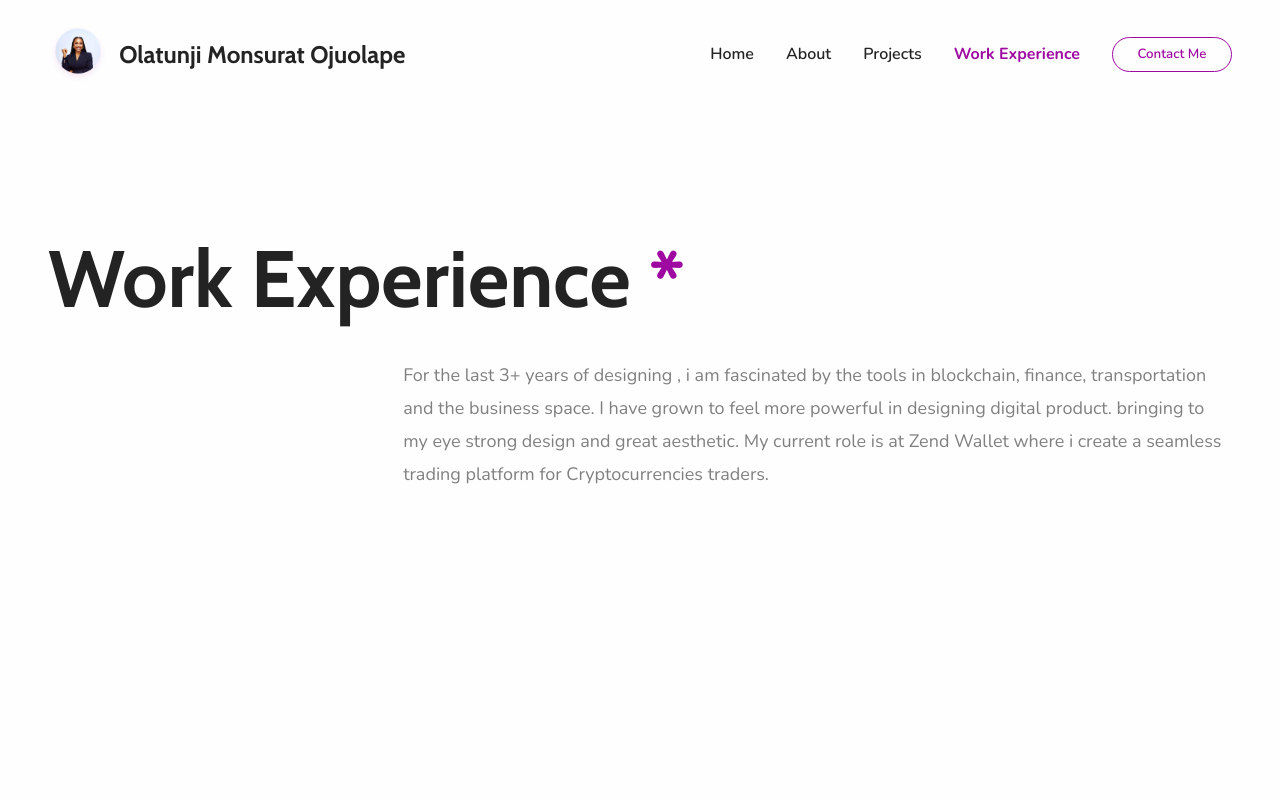
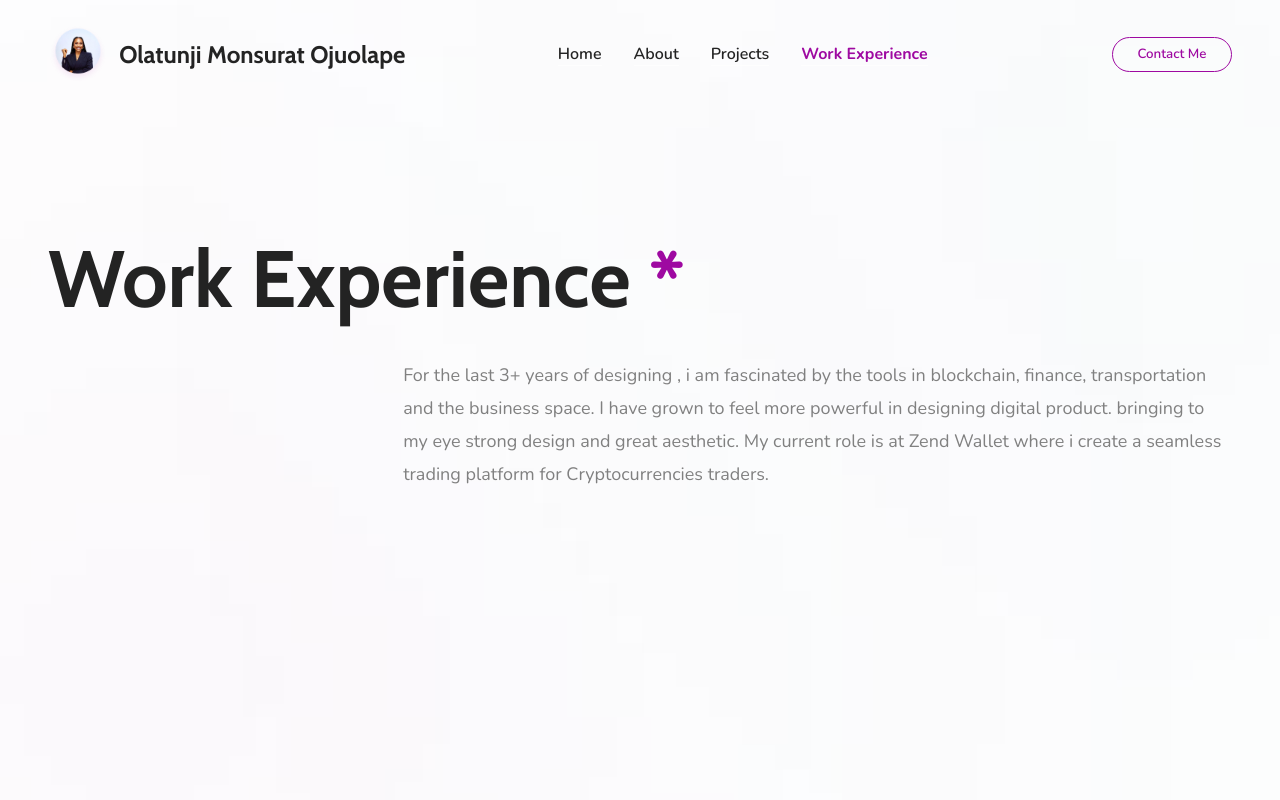
Before and after one commit to AugustBemsen/techbabby, a React (Vite) app: page /works in a window 1280 px wide. Shown: the top 800 px of the page. Built offline with nearby package versions, Linux system fonts and the light colour scheme.

Commit message:
adding bg blur

```diff
--- a/src/components/nav/index.tsx
+++ b/src/components/nav/index.tsx
@@ -20,6 +20,7 @@ const NavBar: FunctionComponent<Props> = ({ noNav }) => {
         </div>
       </Link>
       {!noNav && (
+        <>
           <div className="nav-links">
             <NavLink
               className={({ isActive }) =>
@@ -53,10 +54,11 @@ const NavBar: FunctionComponent<Props> = ({ noNav }) => {
             >
               Work Experience
             </NavLink>
+          </div>
           <button type="button">
             <a href="mailto:ojuolatunji95@gmail.com">Contact Me</a>
           </button>
-        </div>
+        </>
       )}
       <Toggle onClick={() => setIsVisible(true)} className="toggle" />
       <NavBarSlide isVisible={isVisible} setIsVisible={setIsVisible} />
@@ -115,6 +117,7 @@ const NavBarStyled = styled.div`
         }
       }
     }
+  }
 
   button {
     background: none;
@@ -149,14 +152,16 @@ const NavBarStyled = styled.div`
       color: ${({ theme }) => theme.colors.bg};
     }
   }
-  }
 
   .toggle {
     display: none;
   }
 
   @media screen and (max-width: 850px) {
-    .nav-links {
+    /* background: ${({ theme }) => theme.colors.white}; */
+
+    .nav-links,
+    button {
       display: none;
     }
     .toggle {
--- a/src/styles/heroStyles.ts
+++ b/src/styles/heroStyles.ts
@@ -4,6 +4,31 @@ const HeroStyled = styled.div`
   width: 100vw;
   height: 100vh;
   padding: 1.5rem 3rem;
+  position: relative;
+
+  &::before {
+    content: "";
+    background: #8c3aaa;
+    position: absolute;
+    left: 50px;
+    bottom: 30px;
+    width: 180px;
+    height: 180px;
+    z-index: -50;
+    filter: blur(400px);
+  }
+
+  &::after {
+    content: "";
+    background: #006699;
+    position: absolute;
+    right: 50px;
+    top: 120px;
+    width: 150px;
+    height: 150px;
+    z-index: -50;
+    filter: blur(400px);
+  }
 
   .hero-content {
     width: 100%;
@@ -44,6 +69,30 @@ export const AboutHeroStyled = styled.div`
   width: 100vw;
   height: 100vh;
   padding: 1.5rem 3rem;
+
+  &::before {
+    content: "";
+    background: #8c3aaa;
+    position: absolute;
+    left: 50px;
+    bottom: 30px;
+    width: 180px;
+    height: 180px;
+    z-index: -50;
+    filter: blur(400px);
+  }
+
+  &::after {
+    content: "";
+    background: #006699;
+    position: absolute;
+    right: 50px;
+    top: 120px;
+    width: 150px;
+    height: 150px;
+    z-index: -50;
+    filter: blur(400px);
+  }
 
   .hero-content {
     width: 100%;
```
Also changed, not shown: src/assets/rose-avatar.png. Lines whose indentation alone changed are shown as unchanged.
